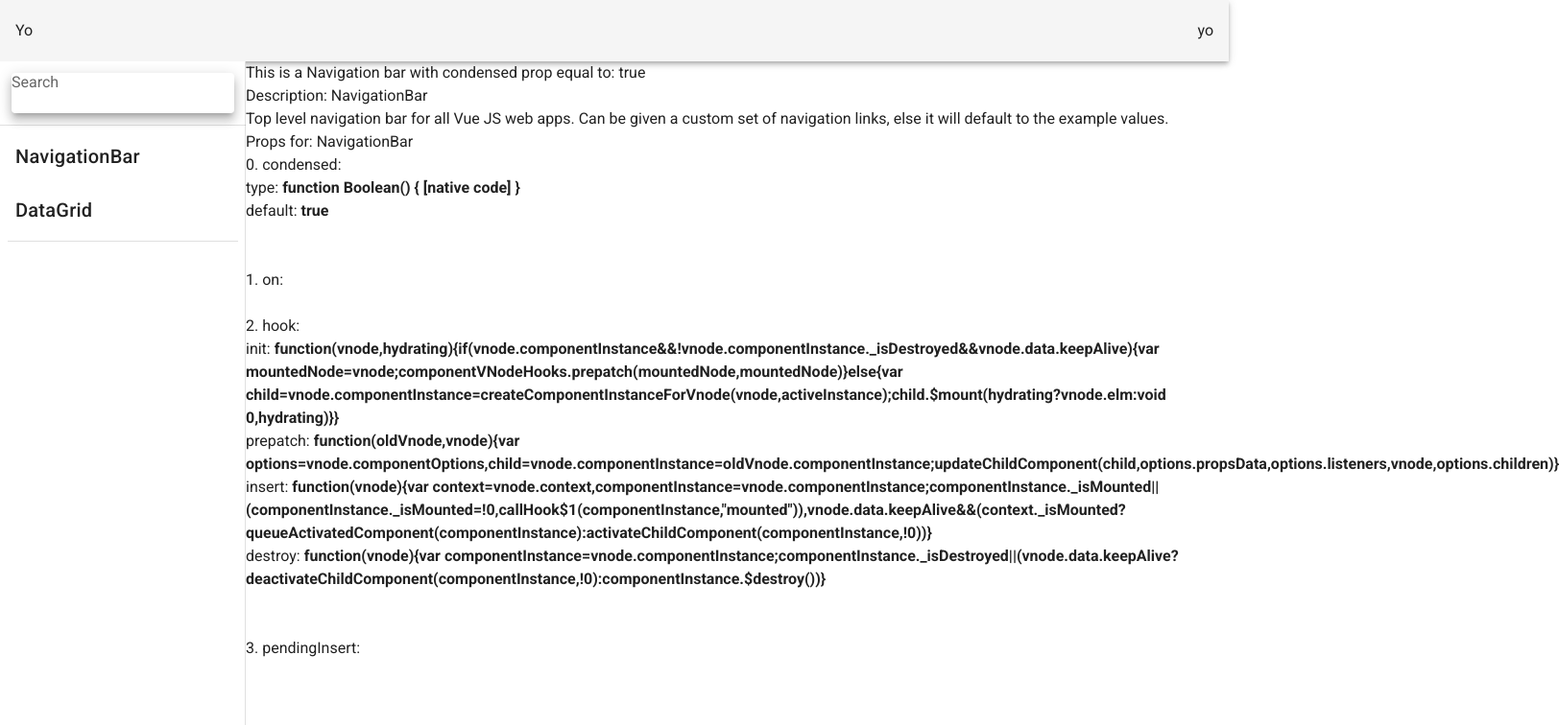
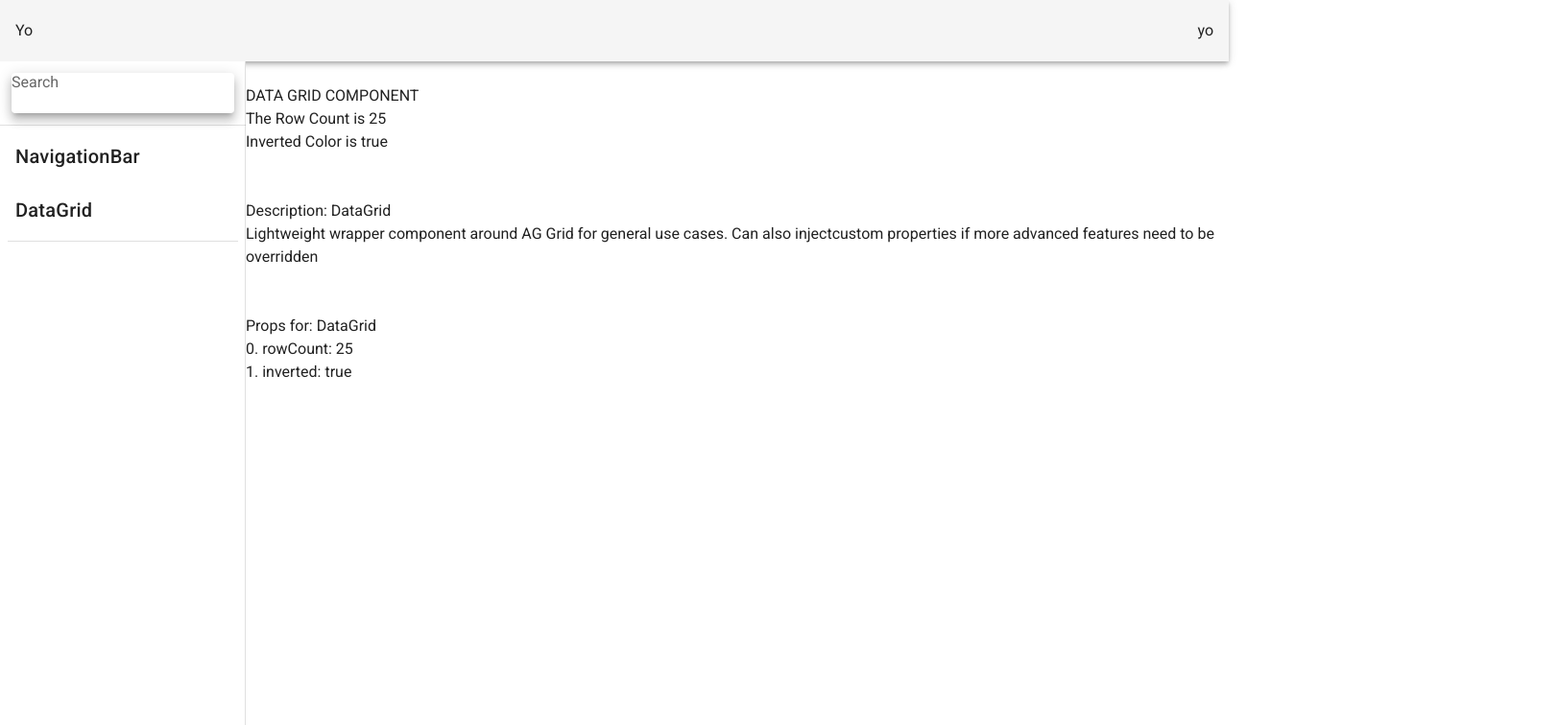
Before and after one commit to chuang93/vue-components-apps, a Vue app: page / in a window 1280 px wide. Shown: the top 756 px of the page at 96% size, 1624 px wide, since content can reach past the window. Built offline with nearby package versions, Linux system fonts and the light colour scheme.

Commit message:
wiring up to default props merged with required props

```diff
--- a/src/App.vue
+++ b/src/App.vue
@@ -47,7 +47,7 @@
         },
         data() {
             return {
-                selectedComponent: 'NavigationBar',
+                selectedComponent: 'DataGrid',
             };
         },
         computed: {
--- a/src/components/DataGrid.vue
+++ b/src/components/DataGrid.vue
@@ -1,5 +1,9 @@
 <template>
-    <div>DATA GRID COMPONENT</div>
+    <div>
+        <div>DATA GRID COMPONENT</div>
+        <div> The Row Count is {{rowCount}}</div>
+        <div> Inverted Color is {{inverted}}</div>
+    </div>
 </template>
 
 <script lang="ts">
@@ -12,6 +16,10 @@
                 type: Number,
                 required: true,
             },
+            inverted: {
+                type: Boolean,
+                default: true,
+            },
         },
     };
 
--- a/src/components/NavigationBar.vue
+++ b/src/components/NavigationBar.vue
@@ -9,7 +9,7 @@
 
     export const NavigationBarOptions: ComponentOptions<Vue> = {
         name: 'NavigationBar',
-        props: {
+        props:  {
             condensed: {
                 type: Boolean,
                 default: true,
--- a/src/components/app/ComponentExampleFrame.vue
+++ b/src/components/app/ComponentExampleFrame.vue
@@ -22,7 +22,7 @@
                 'div',
                 {},
                 [
-                    createElement(this.component, this.componentProps),
+                    createElement(this.component, { props: this.componentProps }),
                 ],
             );
         },
--- a/src/components/app/FrameContainer.vue
+++ b/src/components/app/FrameContainer.vue
@@ -1,7 +1,13 @@
 <template>
     <div>
-        <ComponentExampleFrame v-bind:component="component" v-bind:component-name="componentName" v-bind:component-props="componentProps"/>
+        <br/>
+        <ComponentExampleFrame v-bind:component="component" v-bind:component-name="componentName"
+                               v-bind:component-props="componentProps"/>
+        <br/>
+        <br/>
         <DescriptionFrame v-bind:component-name="componentName" v-bind:description="description"/>
+        <br/>
+        <br/>
         <PropsFrame v-bind:component-name="componentName" v-bind:component-props="componentProps"></PropsFrame>
     </div>
 </template>
--- a/src/components/app/PropsFrame.vue
+++ b/src/components/app/PropsFrame.vue
@@ -5,11 +5,7 @@
         </div>
         <div v-bind:key="key" v-for="(value, key, index) in componentProps">
             <div>
-                {{index}}. {{key}}:
-                <div v-bind:key="propKey" v-for="(propValue, propKey) in value">
-                    {{propKey}}: <strong>{{propValue}}</strong>
-                </div>
-                <br/><br/>
+                {{index}}. {{key}}: {{value}}
             </div>
         </div>
     </div>
--- a/src/components/mapper.ts
+++ b/src/components/mapper.ts
@@ -4,22 +4,42 @@ import NavigationBar, { NavigationBarOptions } from './NavigationBar.vue';
 import DataGrid, { DataGridOptions } from './DataGrid.vue';
 import Vue, { VueConstructor } from 'vue';
 
+// TODO:: Fix 'any' type check for props and propdefinition.
 interface ComponentSpec {
     component: VueConstructor<Vue>;
     props: any;
+    propDefinition: any;
     description: string;
 }
+
+// TODO:: REPLACE WITH STRICTER TYPE REQUIREMENTS FOR requiredProps and return value instead of 'any'.
+const getMergedProps = (propsDef: any, requiredProps: object): object => {
+    const defaultProps = Object.keys(propsDef).reduce((prev: { [s: string]: any }, propKey: string): object => {
+            prev[propKey] = propsDef[propKey].default;
+            return prev;
+        }
+        , {});
+    const merged = {
+        ...defaultProps,
+        ...requiredProps,
+    };
+    return merged;
+};
 
 export const ComponentMapper: { [s: string]: ComponentSpec } = {
     [NavigationBarOptions.name as string]: {
         component: NavigationBar,
-        props: NavigationBarOptions.props,
+        props: getMergedProps(NavigationBarOptions.props, {}),
+        propDefinition: NavigationBarOptions.props,
         description: 'Top level navigation bar for all Vue JS web apps. Can be given a custom' +
             ' set of navigation links, else it will default to the example values.',
     },
     [DataGridOptions.name as string]: {
         component: DataGrid,
-        props: DataGridOptions.props,
+        props: getMergedProps(DataGridOptions.props, {
+            rowCount: 25,
+        }),
+        propDefinition: DataGridOptions,
         description: 'Lightweight wrapper component around AG Grid for general use cases. Can also inject' +
             'custom properties if more advanced features need to be overridden',
     },
```
